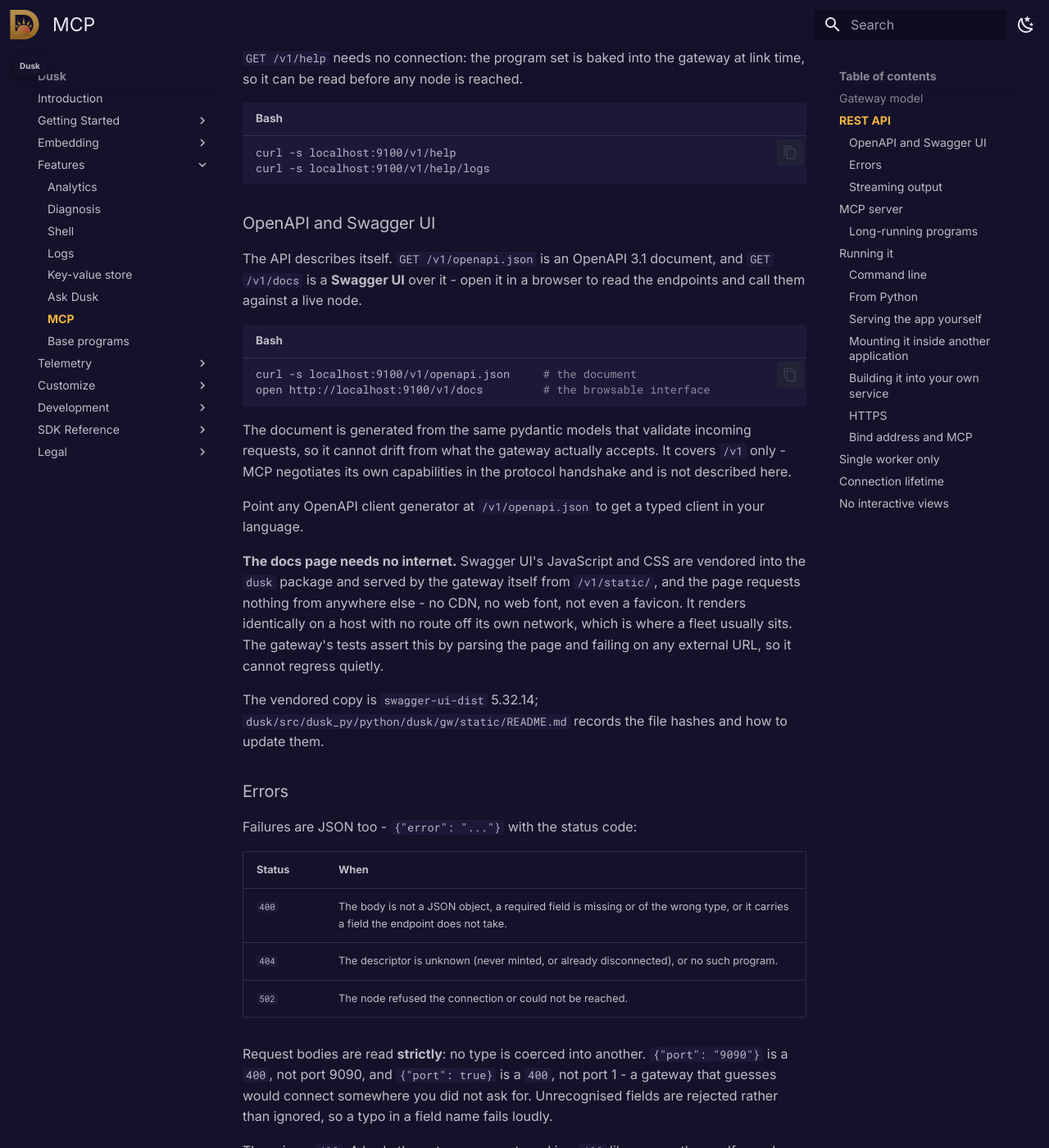
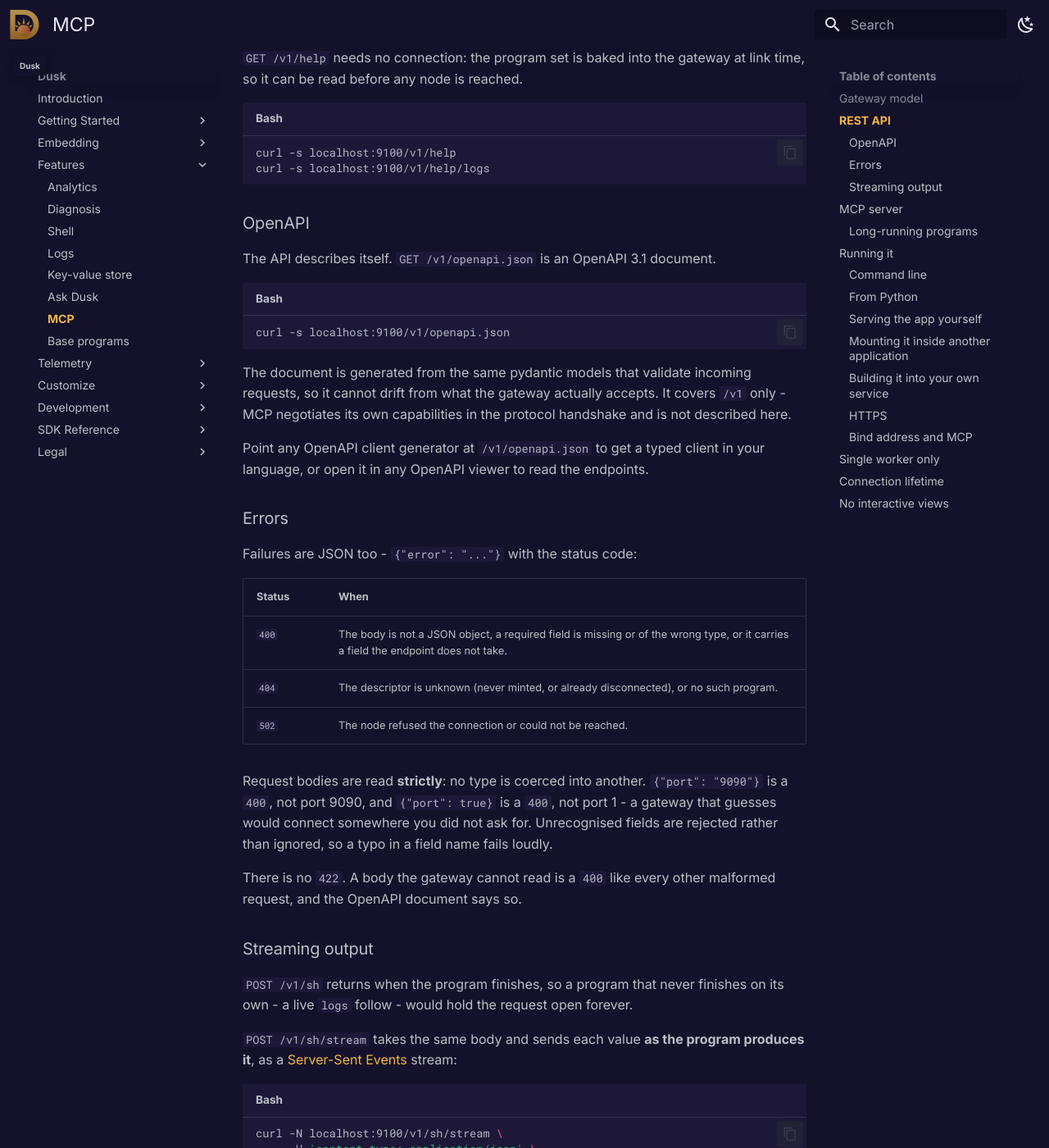
Before and after one commit to tomerze/dusk, an MkDocs documentation site: the page built from docs/docs/features/gateway.md, in a window 1280 px wide and 1400 px high, scrolled down 2425 px. Shown: the whole window at 82% size. Built offline with MkDocs 1.6.1 and Material for MkDocs 9.7.7, drawn with Linux system fonts in a browser that asks for light colours; comment, search, counter and statistics services are not loaded; some of the changed text lies outside the part shown.

Commit message:
Update docs for dusk_gw without its Swagger UI page
dusk_gw serves /v1/openapi.json only; the gateway page and the connect-a-client guide no longer send readers to /v1/docs, describe the vendored assets it no longer carries, or say that the page follows a mount or shows the REST app's description.

````diff
--- a/docs/docs/features/gateway.md
+++ b/docs/docs/features/gateway.md
@@ -2,7 +2,7 @@
 
 Dusk ships an **API gateway** - `dusk_gw` - that puts a dusk node's [shell](shell.md) programs behind HTTP. It serves two surfaces from one process:
 
-- a **REST API** under `/v1`, one endpoint per method of the [Python `Dusk` class](../sdk-reference/python-api.md), for scripts, dashboards, and anything that speaks HTTP - self-describing, with an [OpenAPI document and a Swagger UI](#openapi-and-swagger-ui);
+- a **REST API** under `/v1`, one endpoint per method of the [Python `Dusk` class](../sdk-reference/python-api.md), for scripts, dashboards, and anything that speaks HTTP - self-describing, with an [OpenAPI document](#openapi);
 - an **[MCP](https://modelcontextprotocol.io) server** at `/mcp`, one tool per dusk program, for an LLM agent or an IDE.
 
 Both drive [Base](../getting-started/concepts/base.md) programs on nodes - much like the interactive `dusk` CLI, but over the network and without a terminal.
@@ -75,22 +75,17 @@
 curl -s localhost:9100/v1/help/logs
 ```
 
-### OpenAPI and Swagger UI
+### OpenAPI
 
-The API describes itself. `GET /v1/openapi.json` is an OpenAPI 3.1 document, and `GET /v1/docs` is a **Swagger UI** over it - open it in a browser to read the endpoints and call them against a live node.
+The API describes itself. `GET /v1/openapi.json` is an OpenAPI 3.1 document.
 
 ```bash
-curl -s localhost:9100/v1/openapi.json     # the document
-open http://localhost:9100/v1/docs         # the browsable interface
+curl -s localhost:9100/v1/openapi.json
 ```
 
 The document is generated from the same pydantic models that validate incoming requests, so it cannot drift from what the gateway actually accepts. It covers `/v1` only - MCP negotiates its own capabilities in the protocol handshake and is not described here.
 
-Point any OpenAPI client generator at `/v1/openapi.json` to get a typed client in your language.
-
-**The docs page needs no internet.** Swagger UI's JavaScript and CSS are vendored into the `dusk` package and served by the gateway itself from `/v1/static/`, and the page requests nothing from anywhere else - no CDN, no web font, not even a favicon. It renders identically on a host with no route off its own network, which is where a fleet usually sits. The gateway's tests assert this by parsing the page and failing on any external URL, so it cannot regress quietly.
-
-The vendored copy is `swagger-ui-dist` 5.32.14; `dusk/src/dusk_py/python/dusk/gw/static/README.md` records the file hashes and how to update them.
+Point any OpenAPI client generator at `/v1/openapi.json` to get a typed client in your language, or open it in any OpenAPI viewer to read the endpoints.
 
 ### Errors
 
@@ -277,7 +272,7 @@
 )
 ```
 
-The REST API is then at `/dusk/v1/…` and MCP at `/dusk/mcp`. The OpenAPI document, the Swagger UI and its assets follow the mount by themselves - the document's `servers` becomes `/dusk/v1`, so a generated client targets the right prefix without being told.
+The REST API is then at `/dusk/v1/…` and MCP at `/dusk/mcp`. The OpenAPI document follows the mount by itself - the document's `servers` becomes `/dusk/v1`, so a generated client targets the right prefix without being told.
 
 Forwarding the lifespan is also what closes the gateway's connections when your application shuts down.
 
@@ -306,7 +301,7 @@
 
 Your `connect` opens the connection its own way and passes it to `registry.register(owner, connection)`, which returns the descriptor and whether this is that owner's first connection. A connection needs only `Dusk`'s `sh(command)` and `disconnect()`. An MCP tool registers under `context.session` and, on that session's first connection, calls `dusk.gw.mcp.close_with_session(registry, context.session)` straight after `register`, with no `await` in between. That closes the session's connections when it ends; a cancellation at an `await` between the two would leave the connection open until the gateway stops.
 
-The REST app's `description`, the text at the top of its OpenAPI document and Swagger UI page, still says to connect with a host and port; set `description` on the FastAPI app `rest.build_application` returns to say how your `/connect` works.
+The REST app's `description`, the text at the top of its OpenAPI document, still says to connect with a host and port; set `description` on the FastAPI app `rest.build_application` returns to say how your `/connect` works.
 
 Put the two together the way `app()` does: set `DUSK_NON_INTERACTIVE=1` in the process (see [No interactive views](#no-interactive-views)), mount the REST app at `/v1` on the MCP app, whose lifespan runs MCP's session manager, and call `registry.disconnect_all()` when that lifespan ends.
 
````
Also changed, not shown: docs/docs/getting-started/guides/connect-a-client.md (+2 -4 lines).
